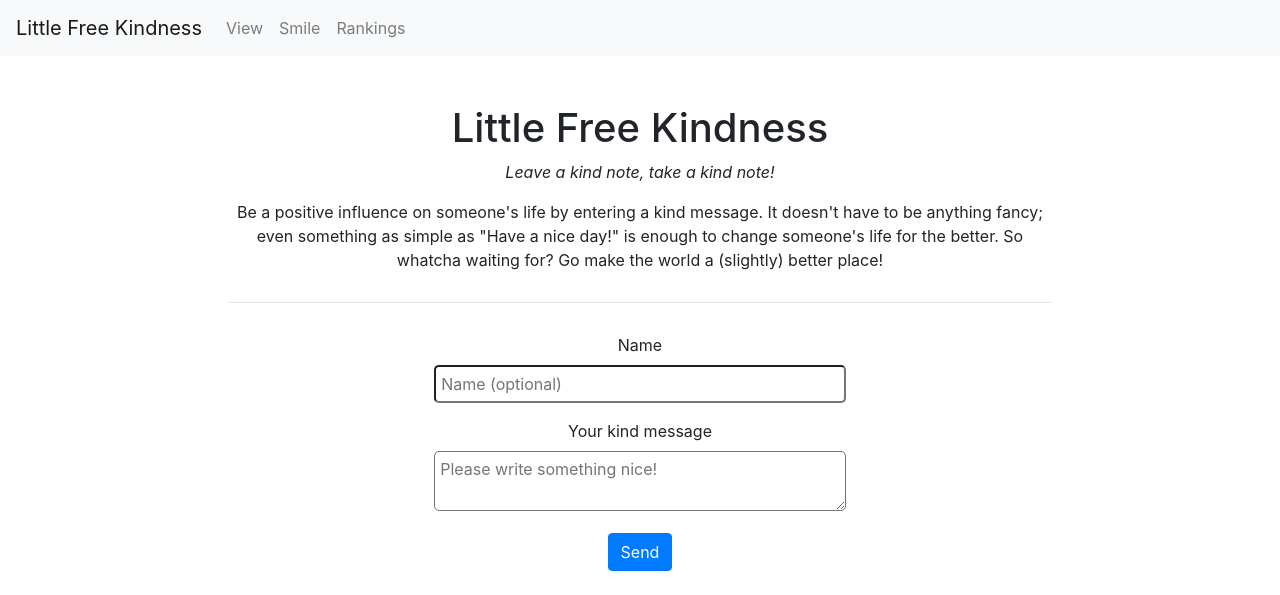
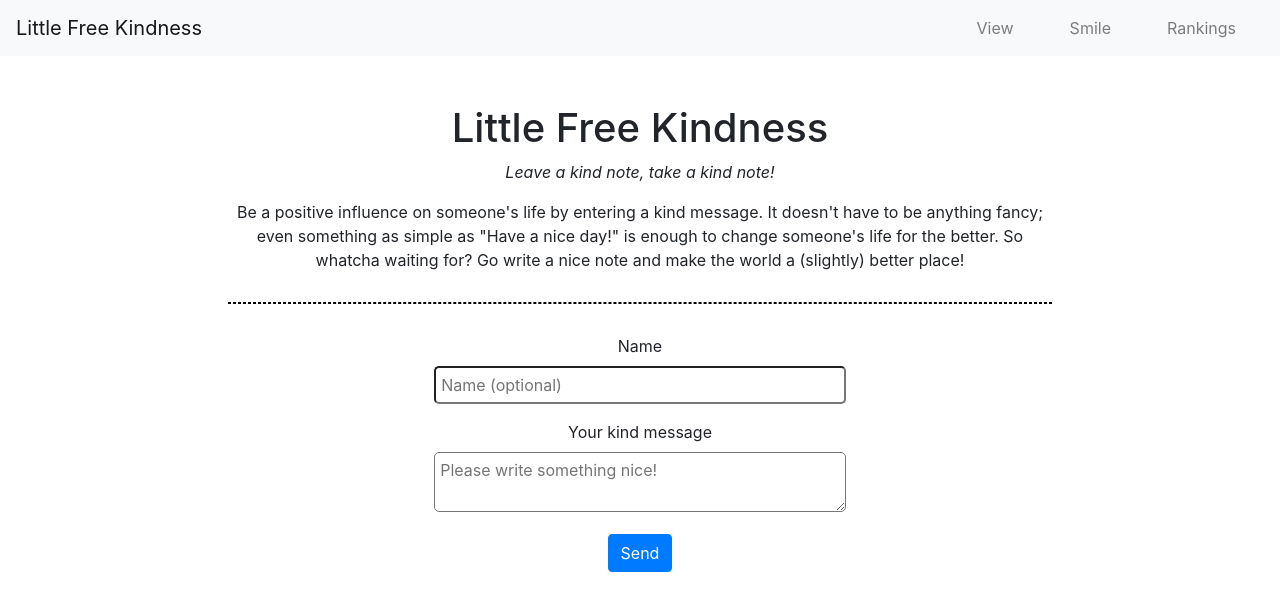
Before and after one commit to jiroger/Little-Free-Kindness, a Flask app: page / in a window 1280 px wide. Shown: the top 595 px of the page. Run offline with Flask 2, Linux system fonts and the light colour scheme; some libraries are stand-ins or nearby versions.

Commit message:
navbar stylistic updates

```diff
--- a/static/main.css
+++ b/static/main.css
@@ -21,4 +21,24 @@ textarea[name=message] {
 hr {
   margin-top: 30px;
   margin-bottom: 30px;
+  border: 1px dashed black;
 }
+
+.nav-item {
+  padding: 10px 20px 10px 20px;
+  margin: -10px 0px -10px 0px;
+  text-align: center;
+}
+
+.nav-item:hover {
+  transition: 0.5s ease;
+  color: white;
+  background-color: rgba(0,0,0,0.5)
+}
+
+@media (max-width: 768px) {
+  .nav-item {
+    padding: 0px !important;
+    margin: 0px !important;
+  }
+}
--- a/templates/index.html
+++ b/templates/index.html
@@ -14,7 +14,7 @@
         <i>Leave a kind note, take a kind note!</i>
       </p>
       <p> Be a positive influence on someone's life by entering a kind message. It doesn't have to be anything fancy; even something
-        as simple as "Have a nice day!" is enough to change someone's life for the better. So whatcha waiting for? Go make the world a (slightly) better place!
+        as simple as "Have a nice day!" is enough to change someone's life for the better. So whatcha waiting for? Go write a nice note and make the world a (slightly) better place!
       </p>
       <hr>
       <form method='POST' action=" {{ url_for('hello') }}">
--- a/templates/nav.html
+++ b/templates/nav.html
@@ -4,7 +4,7 @@
     <span class="navbar-toggler-icon"></span>
   </button>
   <div class="collapse navbar-collapse" id="navbarNav">
-    <ul class="navbar-nav">
+    <ul class="navbar-nav ml-auto">
       <li class="nav-item">
         <a class="nav-link" href="{{url_for('view')}}">View</a>
       </li>
```
